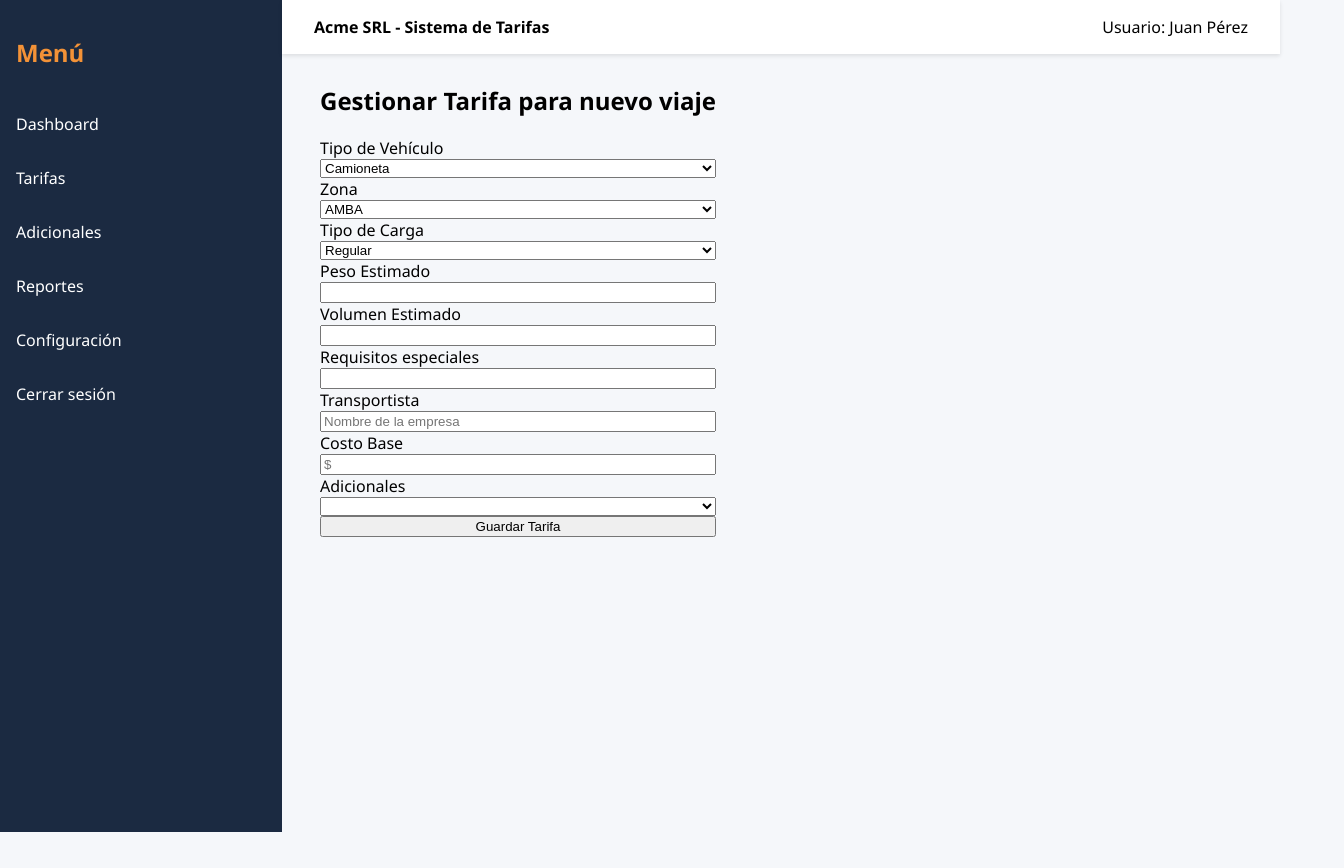
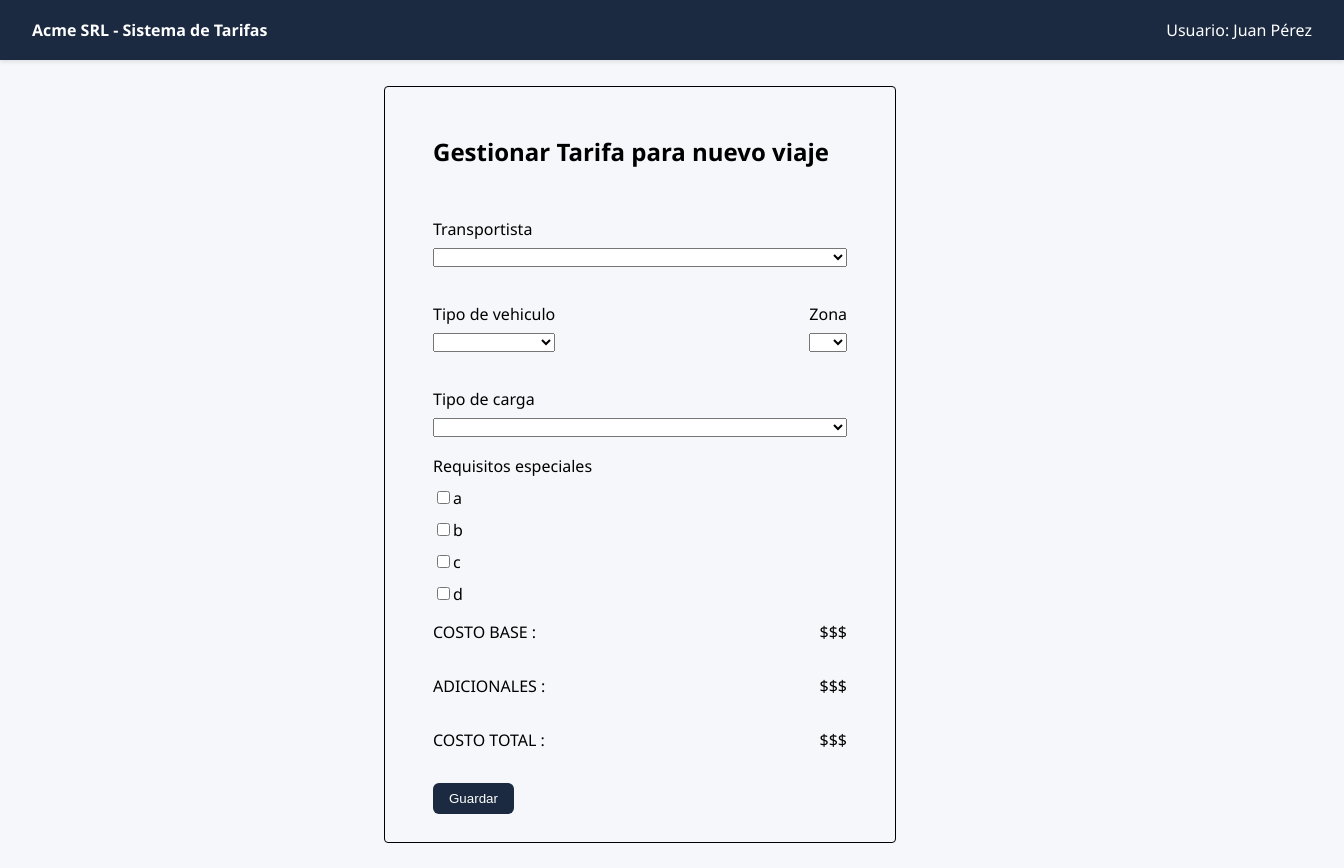
Before and after one commit to DesApp-2025c1-Grupo-2/tarifas-de-costos-frontend, a React (Vite) app: page /crear-tarifa in a window 1280 px wide. Shown: the whole page, 1344 px wide, since content can reach past the window. Before the commit the page ends 800 px from the top, so only its background shows below. Built offline with nearby package versions, Linux system fonts and the light colour scheme.

Commit message:
Modifico formulario de tarifa

```diff
--- a/src/App.css
+++ b/src/App.css
@@ -7,6 +7,7 @@ body, html {
 
 .app {
   display: flex;
+  flex-direction: column;
 }
 
 .main {
@@ -31,17 +32,15 @@ body, html {
 }
 
 .header {
-  background-color: white;
-  padding: 1rem 2rem;
+  background-color: #1B2A41;
+  color: white;
+  width: 100%;
+  height: 60px;
   display: flex;
+  padding: 0 2em;
   justify-content: space-between;
   align-items: center;
   box-shadow: 0 2px 4px rgba(0,0,0,0.1);
-  position: fixed;
-  top: 0;
-  left: 282px;
-  right: 0;
-  z-index: 10;
 }
 
 .sidebar {
--- a/src/App.tsx
+++ b/src/App.tsx
@@ -3,18 +3,18 @@ import Sidebar from './components/Sidebar';
 import Header from './components/Header';
 import TarifaTable from './components/TarifaTable';
 import Filtros from './components/Filtros';
-import BotonNuevaTarifa from './components/BotonNuevaTarifa';
+import Boton from './components/BotonNuevaTarifa';
 import './App.css';
 
 const App: React.FC = () => {
   return (
     <div className="app">
       <Header />
-      <Sidebar />
+      {/* <Sidebar /> */}
       <main className="main">
         <div className="grid">
           <Filtros />
-          <BotonNuevaTarifa />
+          <Boton direccion="./crear-tarifa" texto='+ Nueva Tarifa'/>
           <TarifaTable />
         </div>
       </main>
--- a/src/CrearTarifa.css
+++ b/src/CrearTarifa.css
@@ -1,9 +1,28 @@
 .crear-tarifa {
-    margin-left: 20em;
-    margin-top: 4em;
+    margin: 2% 30%;
+    border: 1px solid black;
+    border-radius: 4px;
+    padding: 28px 48px;
 }
 
 .formulario-tarifa {
     display: flex;
     flex-direction: column;
+    margin-top: 2em;
 }
+
+.double-input {
+    display: flex;
+    justify-content: space-between;
+}
+
+.text-field{
+    display: flex;
+    flex-direction: column;
+    margin: 18px 0;
+}
+
+.result {
+    display: flex;
+    justify-content: space-between;
+}
--- a/src/CrearTarifa.tsx
+++ b/src/CrearTarifa.tsx
@@ -7,7 +7,6 @@ const CrearTarifa: React.FC = () => {
     return (
         <div className="app">
             <Header />
-            <Sidebar />
             <FormularioNuevaTarifa />
         </div>
     );
--- a/src/components/BotonNuevaTarifa.tsx
+++ b/src/components/BotonNuevaTarifa.tsx
@@ -1,20 +1,25 @@
 import React from 'react';
 import { Link } from 'react-router-dom';
 
-const BotonNuevaTarifa: React.FC = () => (
-    <Link to="/crear-tarifa">
+type Props = {
+    direccion: string;
+    texto: string;
+};
+
+const Boton: React.FC<Props> = ({direccion, texto}) => (
+    <Link to={direccion}>
         <button style={{
             padding: '0.5rem 1rem',
+            marginTop: '16px',
             backgroundColor: '#1B2A41',
-            marginLeft: '24px',
             color: '#fff',
             border: 'none',
             borderRadius: '6px',
             cursor: 'pointer'
         }}>
-            + Nueva Tarifa
+            {texto}
         </button>
     </Link>
 );
 
-export default BotonNuevaTarifa;
+export default Boton;
--- a/src/components/FormularioNuevaTarifa.tsx
+++ b/src/components/FormularioNuevaTarifa.tsx
@@ -1,53 +1,93 @@
 import React from 'react';
 import '../CrearTarifa.css';
+import Boton from './BotonNuevaTarifa';
+
+let items: Array<string> = ['a', 'b', 'c', 'd'];
 
 const FormularioNuevaTarifa: React.FC = () => (
     <div className="crear-tarifa">
         <h2>Gestionar Tarifa para nuevo viaje</h2>
         <form className="formulario-tarifa">
-
-            <label>Tipo de Vehículo</label>
-            <select>
-                <option>Camioneta</option>
-                <option>Camión Mediano</option>
-                <option>Camión Grande</option>
-            </select>
-
-            <label>Zona</label>
-            <select>
-                <option>AMBA</option>
-                <option>BsAs-Rosario</option>
-            </select>
-
-            <label>Tipo de Carga</label>
-            <select>
-                <option>Regular</option>
-                <option>Refrigerada</option>
-                <option>Peligrosa</option>
-            </select>
-
-            <label>Peso Estimado</label>
-            <input type="text" />
-
-            <label>Volumen Estimado</label>
-            <input type="number" />
-
-            <label> Requisitos especiales</label>
-            <input type="text" />
-
-            <label>Transportista</label>
-            <input type="text" placeholder="Nombre de la empresa" />
-
-            <label>Costo Base</label>
-            <input type="number" placeholder="$" />
-
-            <label>Adicionales</label>
-            <select>
-            </select>
-
-            <button type="submit">Guardar Tarifa</button>
+            <TextField nombre='Transportista' opciones={items}/>
+            <div className="double-input">
+                <TextField nombre='Tipo de vehiculo' opciones={items}/>
+                <TextField nombre='Zona' opciones={items}/>
+            </div>
+            <TextField nombre='Tipo de carga' opciones={items}/>
+            <ChipBlock opciones={items} />
+            <Resultado nombre='COSTO BASE :'/>
+            <Resultado nombre='ADICIONALES :'/>
+            <Resultado nombre='COSTO TOTAL :'/>
+            <Boton direccion="../" texto='Guardar'/>
         </form>
     </div>
 );
 
+/////////////// SELECTORES NORMALES ///////////////
+
+type Props = {
+    nombre: string;
+    opciones: Array<string>;
+};
+
+const TextField: React.FC<Props> = ({ nombre }) => {
+    const name = nombre;
+
+    return (
+      <div className='text-field'>
+        <label htmlFor={name} style={{paddingBottom: '8px'}}>{name}</label>
+        <select id={name}></select>
+      </div>
+    );
+};
+
+/////////////// ADICIONALES ///////////////
+
+type Options = {
+    opciones: Array<string>;
+};
+
+const ChipBlock: React.FC<Options> = ({ opciones }) => {
+    const op = opciones;
+
+    return (
+        <div>
+            <label>Requisitos especiales</label>
+            {opciones.map((e, index) =>
+                <Chip id={e} nombre={e} key={index}/>
+            )}
+        </div>
+    )
+};
+
+type ChipOp = {
+    id: string;
+    nombre: string;
+};
+
+const Chip: React.FC<ChipOp> = ({ id, nombre }) => {
+
+    return (
+        <div style={{marginTop: '10px'}}>
+            <input type='checkbox' id={String(id)} name={nombre} value={nombre}/>
+            <label htmlFor={nombre}>{nombre}</label>
+        </div>
+    )
+}
+
+/////////////// VALOR FINAL ///////////////
+
+type Res = {
+    nombre: string;
+};
+
+const Resultado: React.FC<Res> = ({ nombre }) => {
+    return (
+        <div className='result'>
+            <p>{nombre}</p>
+            <p>$$$</p>
+        </div>
+    )
+}
+
 export default FormularioNuevaTarifa;
--- a/src/components/Header.tsx
+++ b/src/components/Header.tsx
@@ -2,7 +2,15 @@ import React from 'react';
 
 const Header: React.FC = () => (
   <header className="header">
-    <div><strong>Acme SRL - Sistema de Tarifas</strong></div>
+    <div>
+      <strong>
+        <a href="/" style={{
+          all: "unset",
+          cursor: 'pointer'}}>
+            Acme SRL - Sistema de Tarifas
+        </a>
+      </strong>
+    </div>
     <div>Usuario: Juan Pérez</div>
   </header>
 );
```
Also changed, not shown: 1 other file (tests, documents, lock files or other folders).
